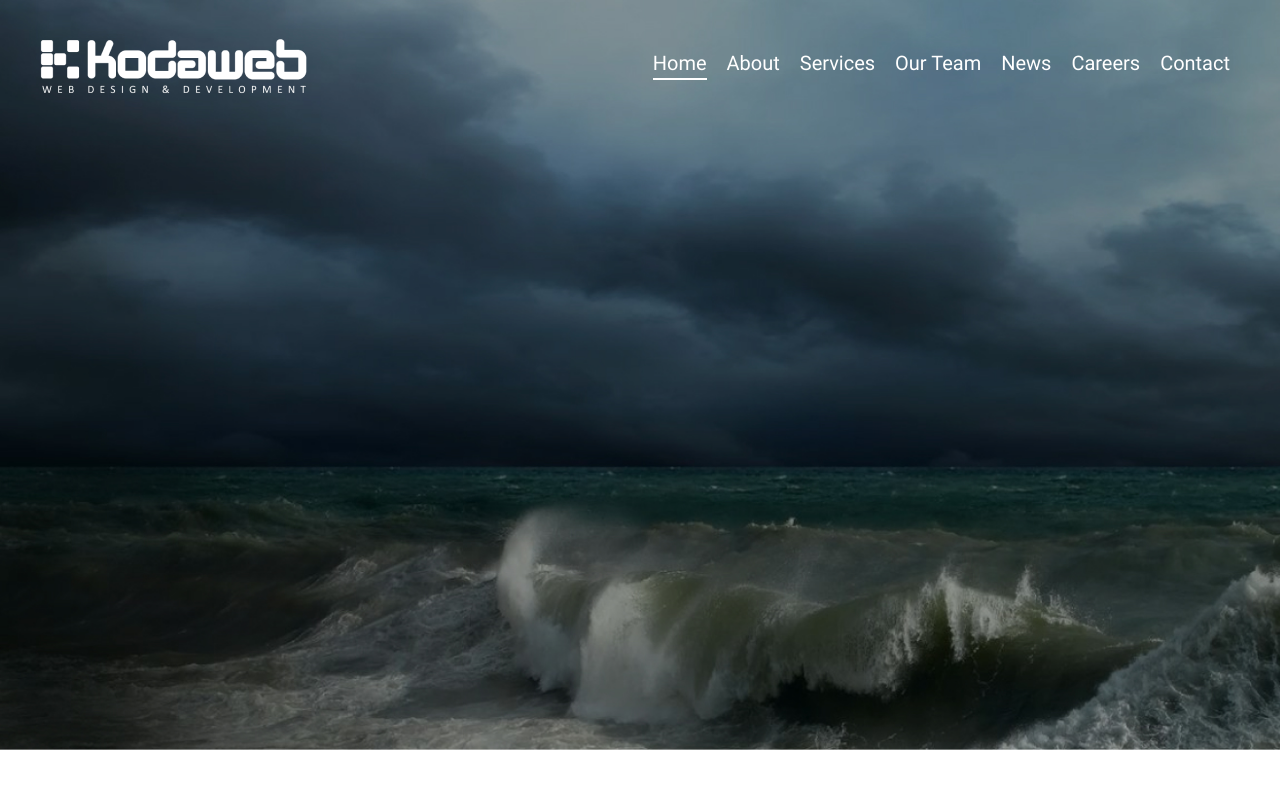
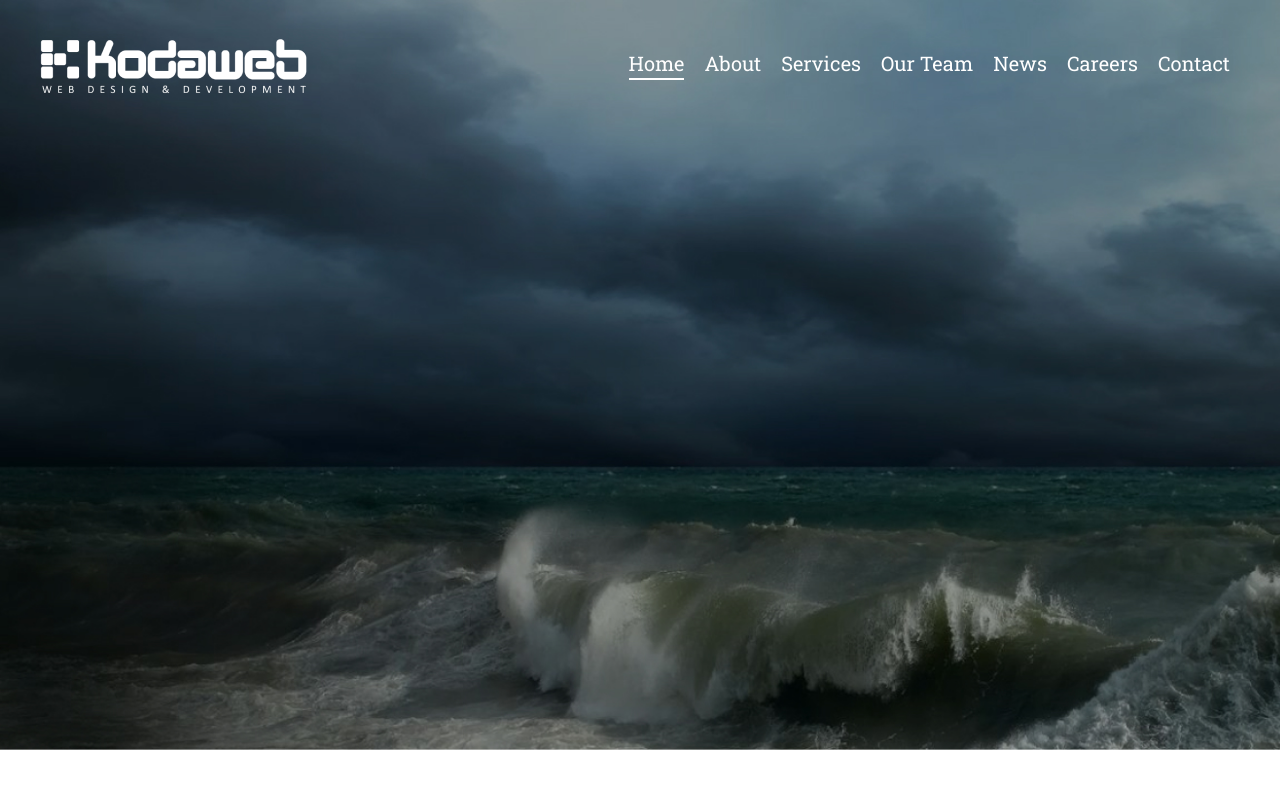
Before and after one commit to joywang912/koda-exam, a React (Create React App) app: page / in a window 1280 px wide. Shown: the top 788 px of the page. Built offline with nearby package versions, Linux system fonts and the light colour scheme.

Commit message:
style: change font family of HeaderNav

```diff
--- a/src/components/Header/HeaderNav.tsx
+++ b/src/components/Header/HeaderNav.tsx
@@ -33,7 +33,7 @@ const navList = [
 const HeaderNav = () => {
     const [active, setActive] = useState('home');
 
-    return <ul className="nav header-nav">
+    return <ul className="nav header-nav font-slab">
         {
             navList.map(nav => {
                 return <li key={nav.displayName} className="nav-item">
--- a/src/scss/index.scss
+++ b/src/scss/index.scss
@@ -9,3 +9,7 @@
 body {
   font-family: "Roboto", Arial, sans-serif;
 }
+
+.font-slab {
+  font-family: "Roboto Slab", Arial, sans-serif;
+}
```
Also changed, not shown: 1 other file (tests, documents, lock files or other folders).
